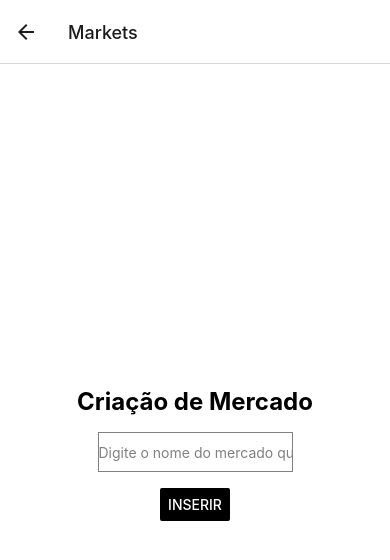
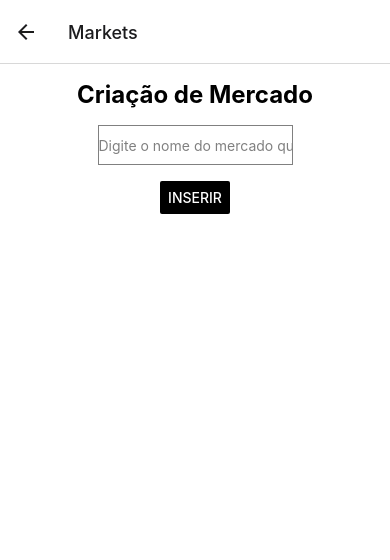
Before and after one commit to WDelesposti/markets-app, a React Native app in the folder apps/front/: screen /Markets in a window 390 px wide. Shown: the top 560 px of the page. Built offline with nearby package versions, Linux system fonts and the light colour scheme.

Commit message:
chore: style markets page

```diff
--- a/apps/front/src/app/pages/markets.tsx
+++ b/apps/front/src/app/pages/markets.tsx
@@ -32,13 +32,14 @@ const Markets = () => {
         flex: 1,
         backgroundColor: '#fff',
         alignItems: 'center',
-        justifyContent: 'center',
+        justifyContent: 'flex-start',
       }}
     >
       <Text
         style={{
           fontSize: 24,
           fontWeight: 'bold',
+          marginTop: 16,
         }}
       >
         Criação de Mercado
@@ -57,6 +58,7 @@ const Markets = () => {
           borderWidth: 1,
           marginTop: 16,
           marginBottom: 16,
+          margin: 16,
         }}
       />
 
```
